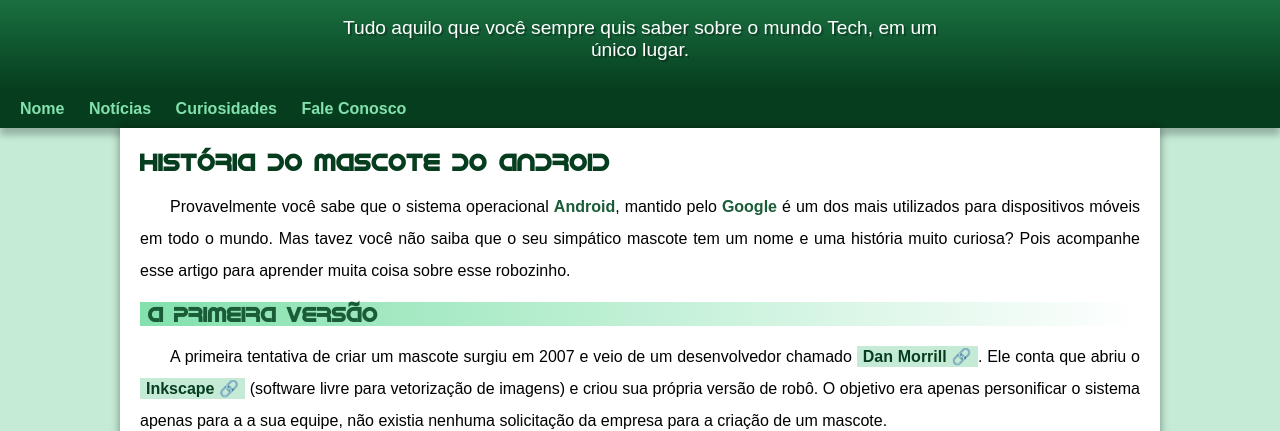
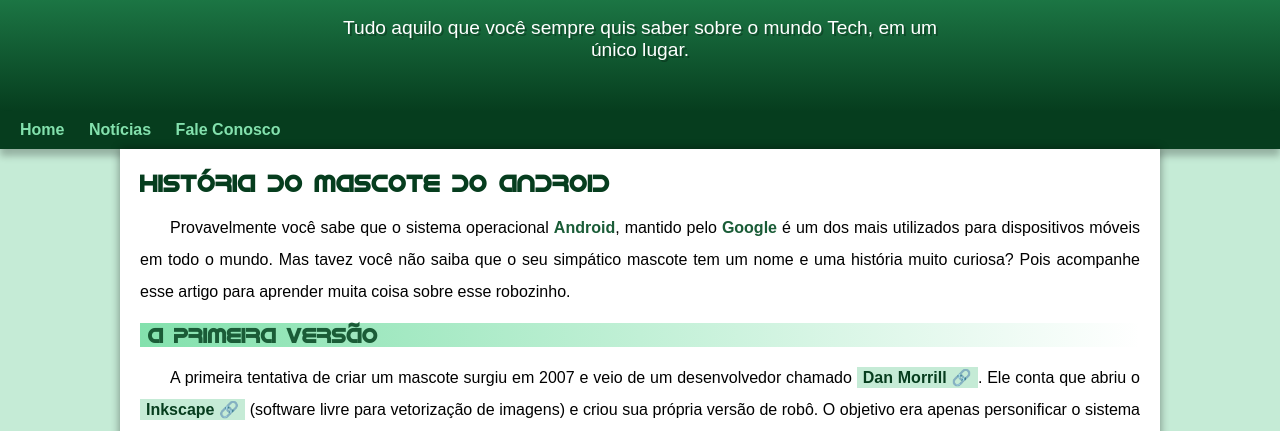
Before and after one commit to julialabres/projeto-android, a plain HTML site: page index.html in a window 1280 px wide. Shown: the part 100-531 px from the top of the page. Drawn offline with Linux system fonts and the light colour scheme.

Commit message:
problema de padding corrigido

```diff
--- a/index.html
+++ b/index.html
@@ -14,9 +14,8 @@
         <p>Tudo aquilo que você sempre quis saber sobre o mundo Tech, em um único lugar.</p>
     </header>
     <nav>
-        <a href="#">Nome</a>
+        <a href="#">Home</a>
         <a href="#">Notícias</a>
-        <a href="#">Curiosidades</a>
         <a href="#">Fale Conosco</a>
     </nav>
     <main>
--- a/style/style.css
+++ b/style/style.css
@@ -56,7 +56,7 @@ header > p {
     padding-right: 10px;
     padding-left: 10px;
     margin: auto;
-    margin-bottom: 20px;
+    padding-bottom: 50px;
     text-shadow: 2px 2px 0px rgba(0, 0, 0, 0.266);
 }
 nav {
```
